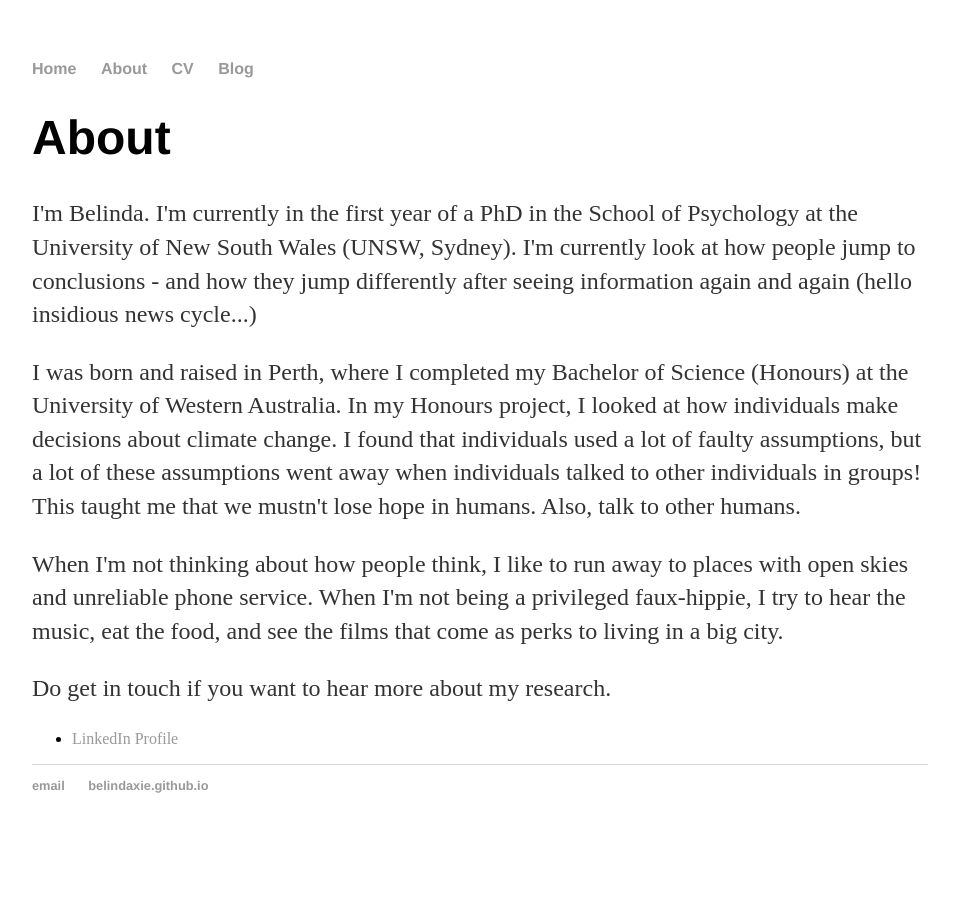
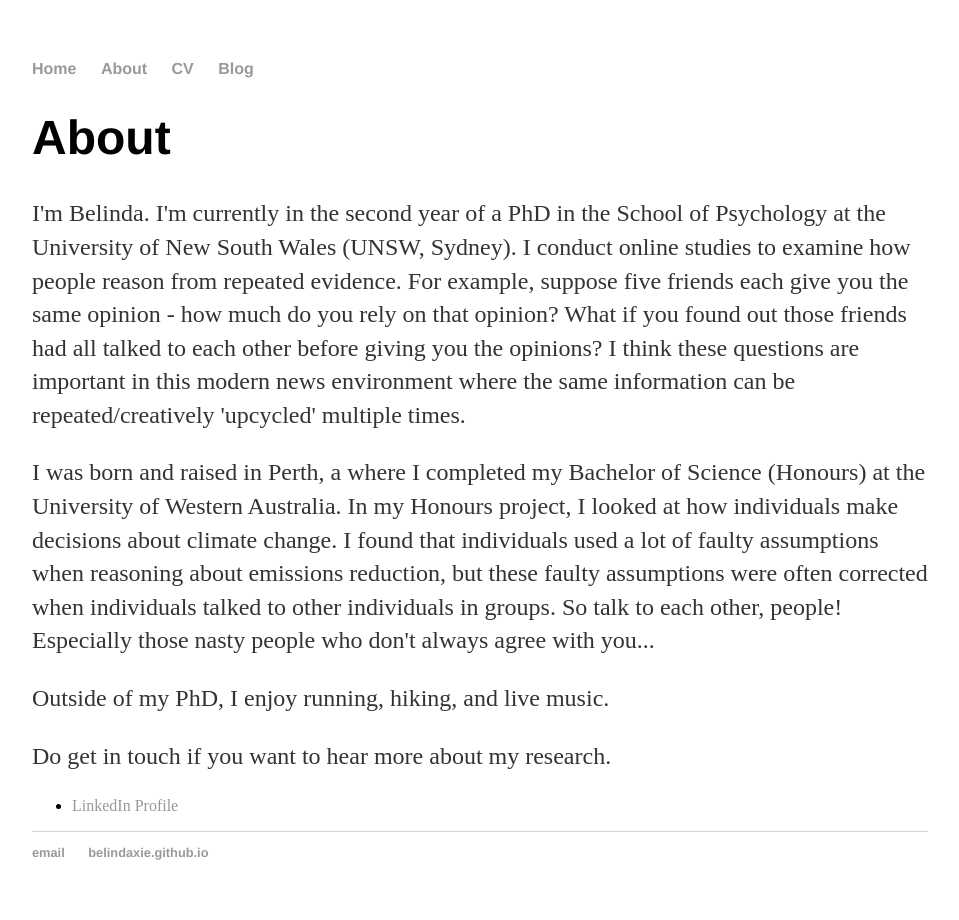
Before and after one commit to belindaxie/belindaxie.github.io, a Jekyll site: the page built from about/index.html, in a window 1280 px wide. Shown: the whole page, without its empty margins (160-1119 px from the left). Built offline with Jekyll 4.4.1, drawn with Linux system fonts in a browser that asks for light colours.

Commit message:
Update index.html

```diff
--- a/about/index.html
+++ b/about/index.html
@@ -5,11 +5,11 @@ title: About Belinda Xie
 
 	<div class="about">
 	<h1>About</h1>
-	<p>I'm Belinda. I'm currently in the first year of a PhD in the School of Psychology at the University of New South Wales (UNSW, Sydney). I'm currently look at how people jump to conclusions - and how they jump differently after seeing information again and again (hello insidious news cycle...)</p>
+	<p>I'm Belinda. I'm currently in the second year of a PhD in the School of Psychology at the University of New South Wales (UNSW, Sydney). I conduct online studies to examine how people reason from repeated evidence. For example, suppose five friends each give you the same opinion - how much do you rely on that opinion? What if you found out those friends had all talked to each other before giving you the opinions? I think these questions are important in this modern news environment where the same information can be repeated/creatively 'upcycled' multiple times.</p>
 
-      <p>I was born and raised in Perth, where I completed my Bachelor of Science (Honours) at the University of Western Australia. In my Honours project, I looked at how individuals make decisions about climate change. I found that individuals used a lot of faulty assumptions, but a lot of these assumptions went away when individuals talked to other individuals in groups! This taught me that we mustn't lose hope in humans. Also, talk to other humans.</p>
+      <p>I was born and raised in Perth, a where I completed my Bachelor of Science (Honours) at the University of Western Australia. In my Honours project, I looked at how individuals make decisions about climate change. I found that individuals used a lot of faulty assumptions when reasoning about emissions reduction, but these faulty assumptions were often corrected when individuals talked to other individuals in groups. So talk to each other, people! Especially those nasty people who don't always agree with you...</p>
 
-      <p>When I'm not thinking about how people think, I like to run away to places with open skies and unreliable phone service. When I'm not being a privileged faux-hippie, I try to hear the music, eat the food, and see the films that come as perks to living in a big city.</p>
+      <p>Outside of my PhD, I enjoy running, hiking, and live music.</p>
 
       <p>Do get in touch if you want to hear more about my research.</p>
 
```
